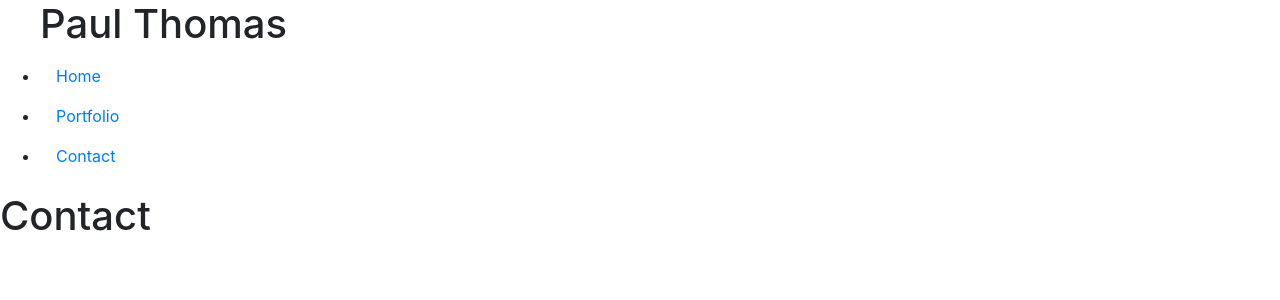
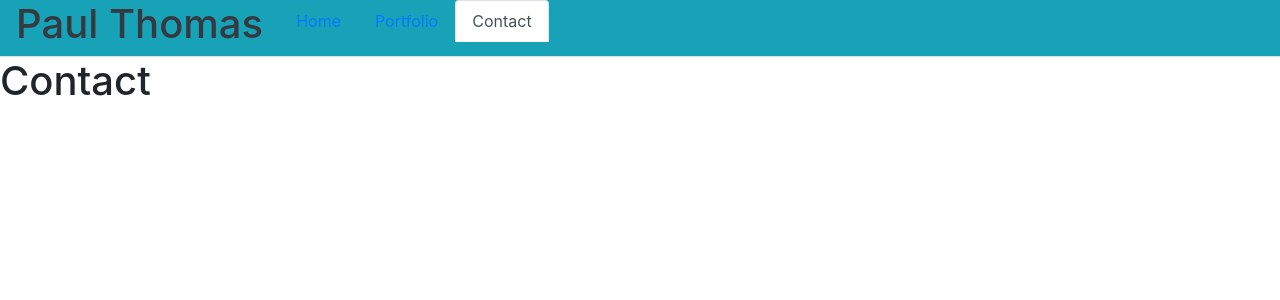
Before and after one commit to lordpaulthomas/React-Portfolio, a React (Create React App) app in the folder client/: page /contact in a window 1280 px wide. Shown: the top 300 px of the page. Built offline with nearby package versions, Linux system fonts and the light colour scheme.

Commit message:
added bootstrap nav bar

```diff
--- a/client/src/components/NavBar/index.js
+++ b/client/src/components/NavBar/index.js
@@ -6,24 +6,24 @@ class NavBar extends Component {
 
   render() {
     return (
-      <div>
-        <ul>
-          <h1>Paul Thomas</h1>
-          <li>
+      <div id="nav" className="bg-info">
+        <ul className ="nav nav-tabs">
+          <h1 className="ml-3 mr-3 text-dark">Paul Thomas</h1>
+          <li className="nav-item">
             <Link
               to="/"
               className={window.location.pathname === "/" ? "nav-link active" : "nav-link"}>
               Home
               </Link>
           </li>
-          <li>
+          <li className="nav-item">
             <Link
               to="/portfolio"
               className={window.location.pathname === '/portfolio' ? "nav-link active" : "nav-link"}>
               Portfolio
               </Link>
           </li>
-          <li>
+          <li className="nav-item">
             <Link
               to="/contact"
               className={window.location.pathname === '/contact' ? 'nav-link active' : 'nav-link'}>
```
